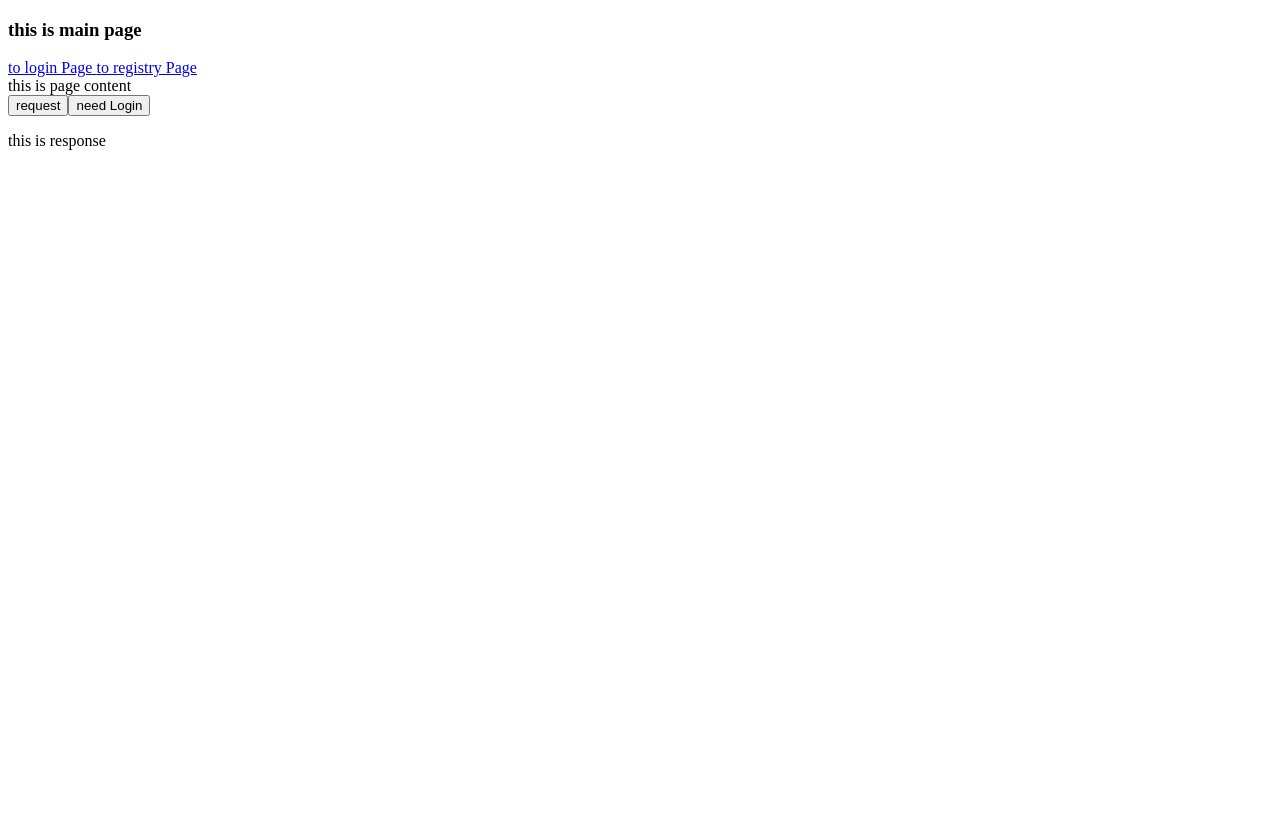
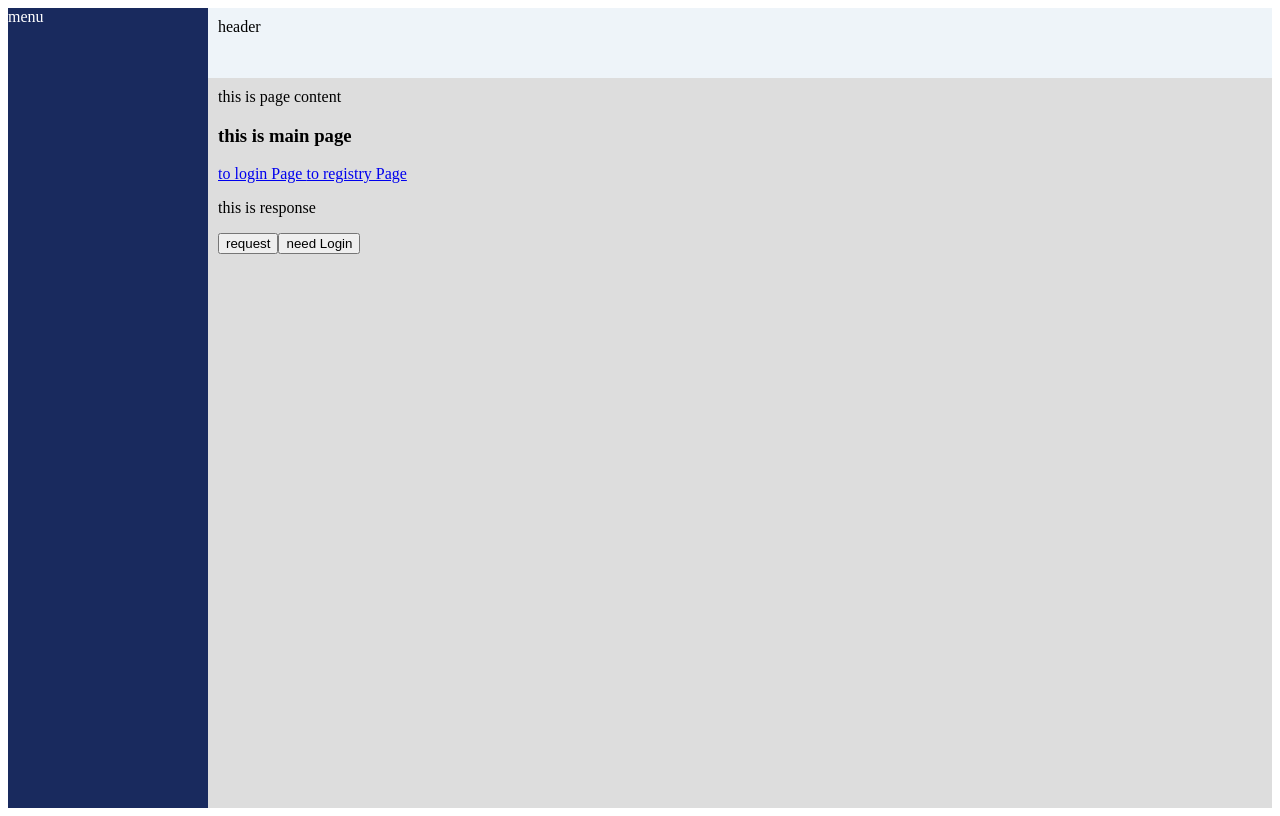
Before and after one commit to HE77XTL/dodo-react-ts, a React app: page /registry in a window 1280 px wide. Built offline with nearby package versions, Linux system fonts and the light colour scheme; no server answers.

Commit message:
基本布局

```diff
--- a/src/view/layout/Main.tsx
+++ b/src/view/layout/Main.tsx
@@ -1,34 +1,48 @@
 import React from 'react';
-import { Link } from 'react-router-dom';
-import { Button } from 'antd';
+import {Link} from 'react-router-dom';
+import {Button} from 'antd';
 import useRequest from '../../hooks/useRequest';
 import Api from '../../axiosRequest/Api';
+
+import './main.less'
 
 const Main: React.FunctionComponent = () => {
     //  this is main layout page
     console.log('main');
-    const { run: getCats, response } = useRequest(Api.getCats);
-    const { run: createCats } = useRequest(Api.createCats, { manual: true });
+    const {run: getCats, response} = useRequest(Api.getCats);
+    const {run: createCats} = useRequest(Api.createCats, {manual: true});
 
     function requestTest() {
         getCats();
     }
 
     return (
-        <div>
+        <div className='appMainPage'>
+            <div  className='mainMenu'>
+                menu
+            </div>
+            <div className='mainContentWrap'>
+                <div className='mainHeader'>
+                    header
+                </div>
+                <div className='mainContent'>
+                    <div style={{height: '1000px'}}>
+                        this is page content
                         <h3>this is main page</h3>
                         <div>
                             <Link to="/login"> to login Page </Link>
                             <Link to="/registry"> to registry Page </Link>
                         </div>
-            <div>this is page content</div>
+                        <div>
+                            <p>this is response </p>
+                            <p>{response}</p>
+                        </div>
                         <div>
                             <Button onClick={requestTest}>request</Button>
                             <Button onClick={createCats}>need Login</Button>
                         </div>
-            <div>
-                <p>this is response </p>
-                <p>{response}</p>
+                    </div>
+                </div>
             </div>
         </div>
     );
--- /dev/null
+++ b/src/view/layout/main.less
@@ -0,0 +1,30 @@
+.appMainPage {
+    box-sizing: border-box;
+    display: flex;
+    height: 100vh;
+    .mainMenu {
+        flex: 0 0 200px;
+        height: 100vh;
+        background: rgb(25, 42, 94);
+        color: #fff;
+    }
+    .mainContentWrap {
+        flex: 1;
+        display: flex;
+        overflow: auto;
+        height: 100vh;
+        flex-direction: column;
+    }
+    .mainHeader {
+        flex: 0 0 50px;
+        background: rgb(238, 244, 249);
+        padding: 10px;
+    }
+    .mainContent {
+        flex: 1;
+        height: 100%;
+        background: #dddddd;
+        overflow: auto;
+        padding: 10px;
+    }
+}
```
Also changed, not shown: 1 other file (tests, documents, lock files or other folders). Lines whose indentation alone changed are shown as unchanged.
